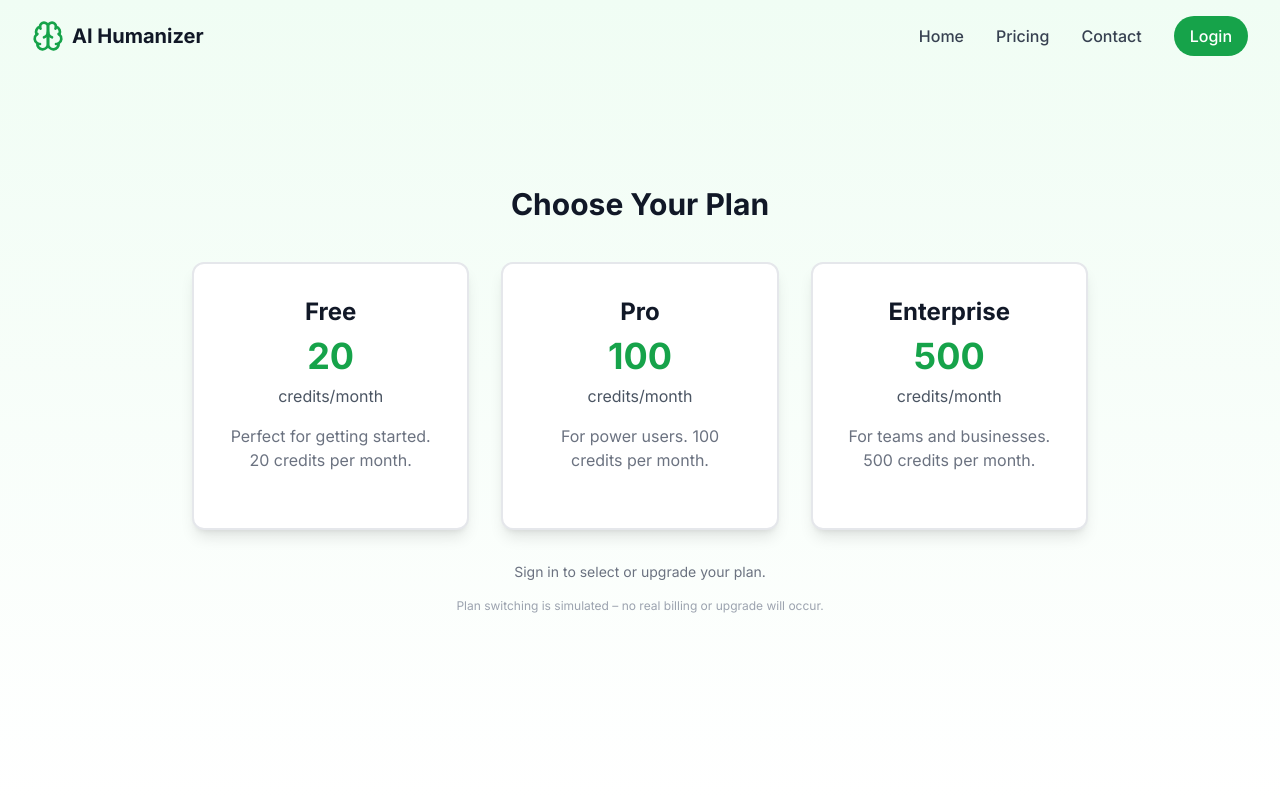
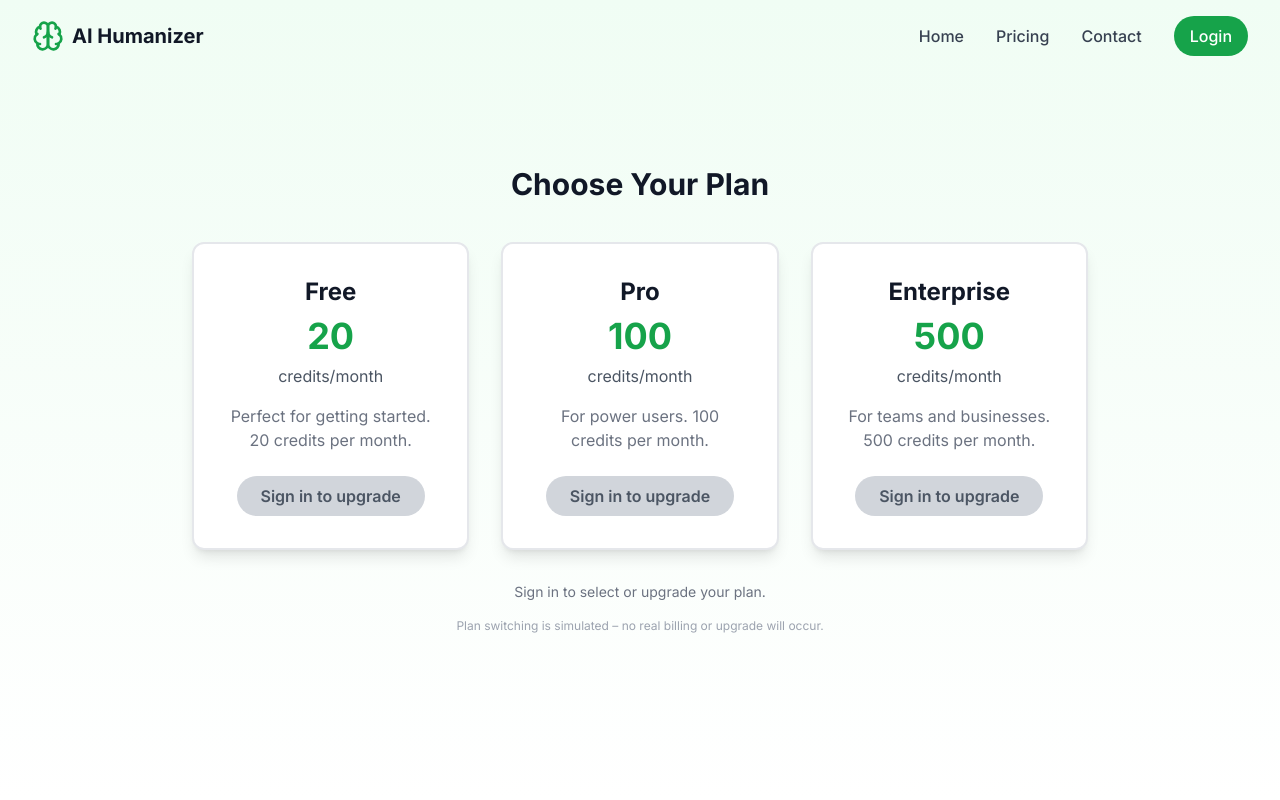
Before and after one commit to caninehawk/AI-Humanizer, a React (Vite) app: page /pricing in a window 1280 px wide. Shown: the top 800 px of the page. Built offline with nearby package versions, Linux system fonts and the light colour scheme.

Commit message:
Pricing buttons fixed V1.0

```diff
--- a/src/components/Pricing.tsx
+++ b/src/components/Pricing.tsx
@@ -206,10 +206,12 @@ export const Pricing: React.FC = () => {
                       className="px-6 py-2 rounded-full bg-green-600 text-white font-semibold hover:bg-green-700 transition-colors"
                       onClick={() => handleSwitchPlan(plan.value)}
                     >
-                      Switch to {plan.label}
+                      {`Upgrade to ${plan.label}`}
                     </button>
                   )
-                ) : null}
+                ) : (
+                  <span className="px-6 py-2 rounded-full bg-gray-300 text-gray-600 font-semibold">Sign in to upgrade</span>
+                )}
               </div>
             );
           })}
```
